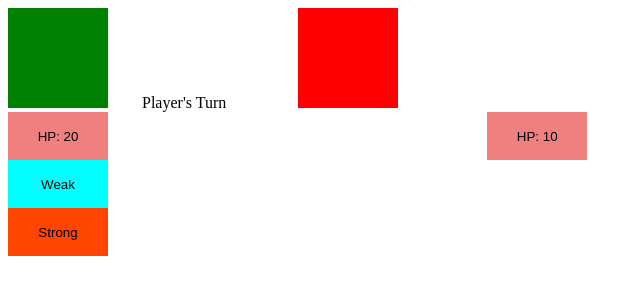
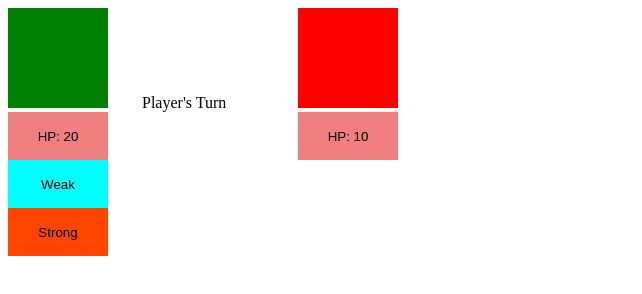
Before and after one commit to danJmills/myAppSample, a plain HTML site: page index.html in a window 1280 px wide. Shown: the whole page, without its empty margins (0-642 px from the left). Drawn offline with Linux system fonts and the light colour scheme.

Commit message:
Changed positions to match each other

```diff
--- a/styles.css
+++ b/styles.css
@@ -32,11 +32,12 @@ span {
 
 #player-ui {
     float: left;
-    margin-right: 30%;
 }
 
 #enemy-ui {
     float: center;
+    position: relative;
+    left: 190px;
 }
 
 #weak {
```
